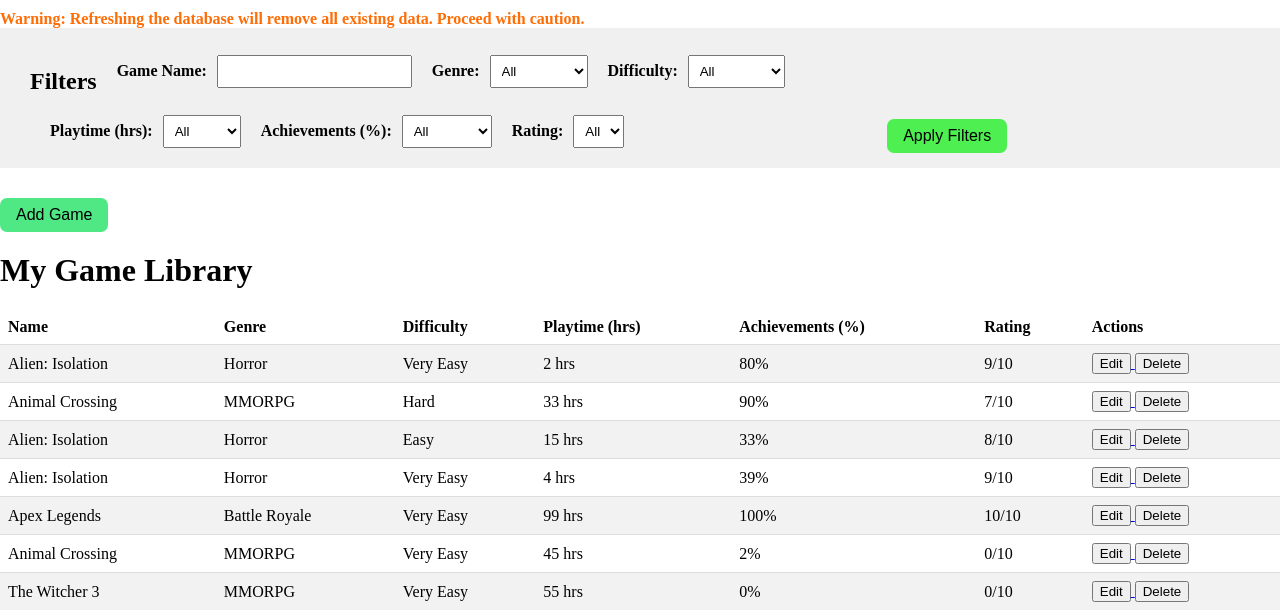
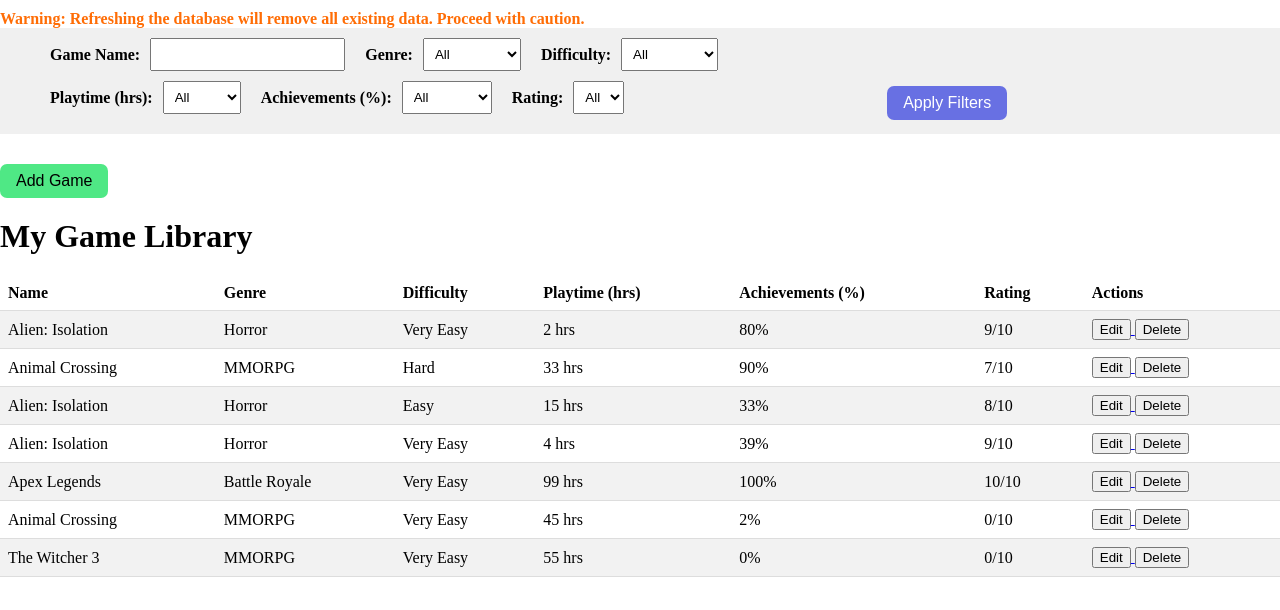
Before and after one commit to ralphsulioti/CS4750Project, a Flask app: page / in a window 1280 px wide. Shown: the part 41-651 px from the top of the page. Run offline with Flask 3, Linux system fonts and the light colour scheme; data comes from the database, SQL or seed files in the repository.

Commit message:
Wrapping Filters.

```diff
--- a/templates/landingPage.html
+++ b/templates/landingPage.html
@@ -85,8 +85,8 @@
     .filter-button {
         margin-top: 10px;
         padding: 8px 16px;
-        background-color: rgb(78, 240, 81);
-        color: black;
+        background-color: rgb(104, 112, 227);
+        color: white;
         border: none;
         border-radius: 7px;
         font-size: 16px;
@@ -133,7 +133,6 @@
 
     <div class="filters-container">
         <div class="left-filters">
-            <h2>Filters</h2>
             <div class="filter-container">
                 <label class="filter-label" for="name-filter">Game Name:</label>
                 <input type="text" id="name-filter">
--- a/templates/wishlist.html
+++ b/templates/wishlist.html
@@ -6,7 +6,6 @@
     <link href="https://cdn.jsdelivr.net/npm/select2@4.0.13/dist/css/select2.min.css" rel="stylesheet" />
     <script src="https://cdn.jsdelivr.net/npm/select2@4.0.13/dist/js/select2.min.js"></script>
 </head>
-
 <style>
     body {
         margin: 0;
@@ -111,12 +110,14 @@
     }
 </style>
 
+
+
 <body>
     {% include 'navbar.html' %}
 
     <div class="filters-container">
         <div class="left-filters">
-            <h2>Filters</h2>
+
             <div class="filter-container" style="margin-bottom: 20px;">
                 <label class="filter-label" for="name-filter">Game Name:</label>
                 <input type="text" id="name-filter">
```
